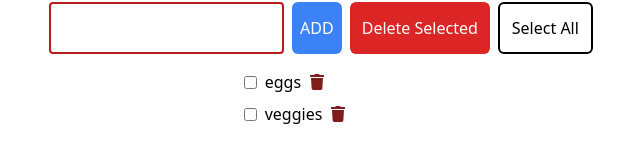
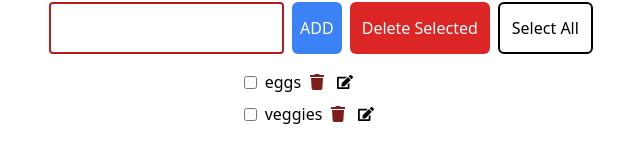
Before and after one commit to Zzohra/loginpage, a React (Vite) app: page / in a window 1280 px wide. Shown: the part 332-494 px from the top of the page, without its empty margins (349-989 px from the left). Built offline with nearby package versions, Linux system fonts and the light colour scheme.

Commit message:
new chllene

```diff
--- a/src/components/Fav.jsx
+++ b/src/components/Fav.jsx
@@ -128,7 +128,7 @@ function selecter(){
                     setEditId(item.id)
                     setUpdate(item.name)
                   }}
-                  className="p-1 text-black rounded-md text-white" ><FaEdit/></button>
+                  className="p-1 text-black rounded-md " ><FaEdit/></button>
                 {(editId === item.id) && <button onClick={() => {
                   updater()
                   setEditId('aaaaa')
```
